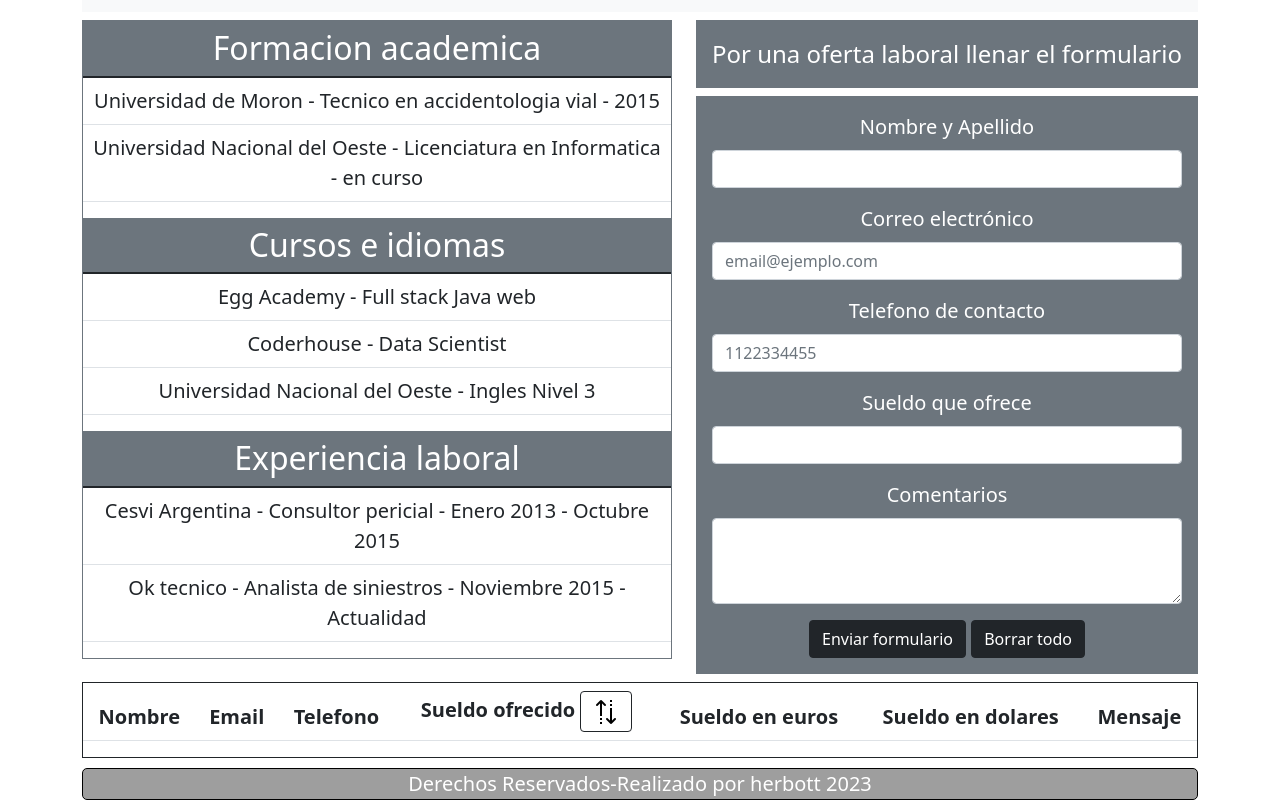
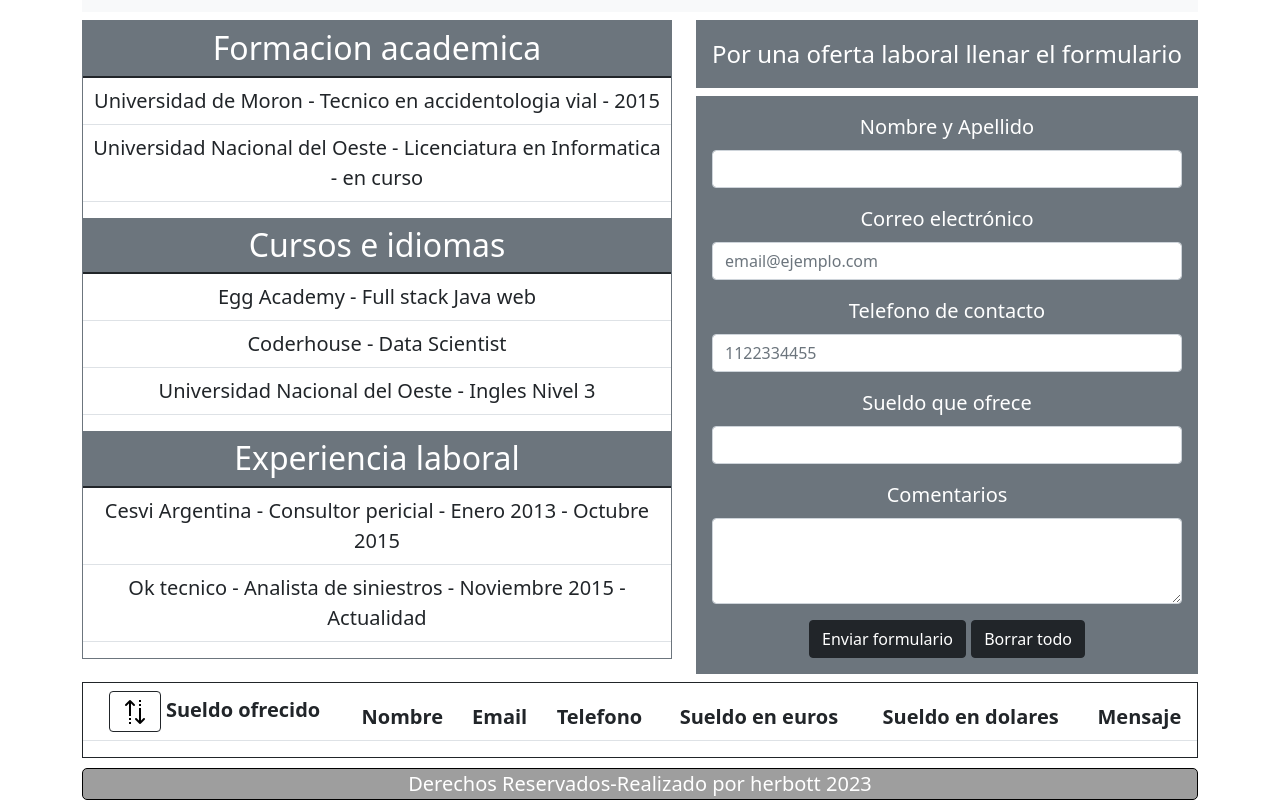
Before and after one commit to her85/ProWeb, a plain HTML site: page index.html in a window 1280 px wide. Shown: the part 795-1595 px from the top of the page. Drawn offline with nearby package versions, Linux system fonts and the light colour scheme; grey boxes are pictures that could not be loaded.

Commit message:
boton sueldo

```diff
--- a/index.html
+++ b/index.html
@@ -180,12 +180,12 @@
             <table id="data-table" class="table table-hover">
                 <thead>
                     <tr>
+                        <th id="sueldo-header"><button type="button" class="btn btn-outline-dark"><img
+                            src="Imagen/icons8-sorting-arrows-26.png" class="logo" alt="flc"></button> Sueldo ofrecido</th>
                         <th id="nombre-header">Nombre
                         </th>
                         <th id="email-header">Email</th>
                         <th id="telefono-header">Telefono</th>
-                        <th id="sueldo-header">Sueldo ofrecido <button type="button" class="btn btn-outline-dark"><img
-                                    src="Imagen/icons8-sorting-arrows-26.png" class="logo" alt="flc"></button></th>
                         <th id="sueldoEuro-header">Sueldo en euros</th>
                         <th id="sueldoDolar-header">Sueldo en dolares</th>
                         <th id="texto-header">Mensaje</th>
```
